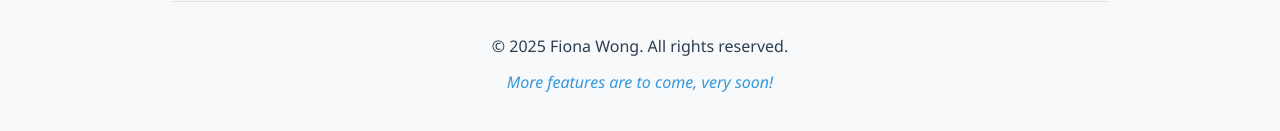
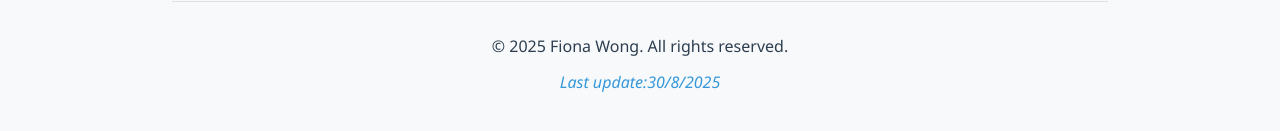
Before and after one commit to wgfiona/personalwebsite, a plain HTML site: page index.html in a window 1280 px wide. Shown: the part 581-712 px from the top of the page. Drawn offline with Linux system fonts and the light colour scheme.

Commit message:
Update index.html

```diff
--- a/index.html
+++ b/index.html
@@ -235,7 +235,7 @@
 
         <footer>
             <p>&copy; 2025 Fiona Wong. All rights reserved.</p>
-            <p class="coming-soon">More features are to come, very soon!</p>
+            <p class="coming-soon">Last update:30/8/2025</p>
         </footer>
     </div>
 
```
